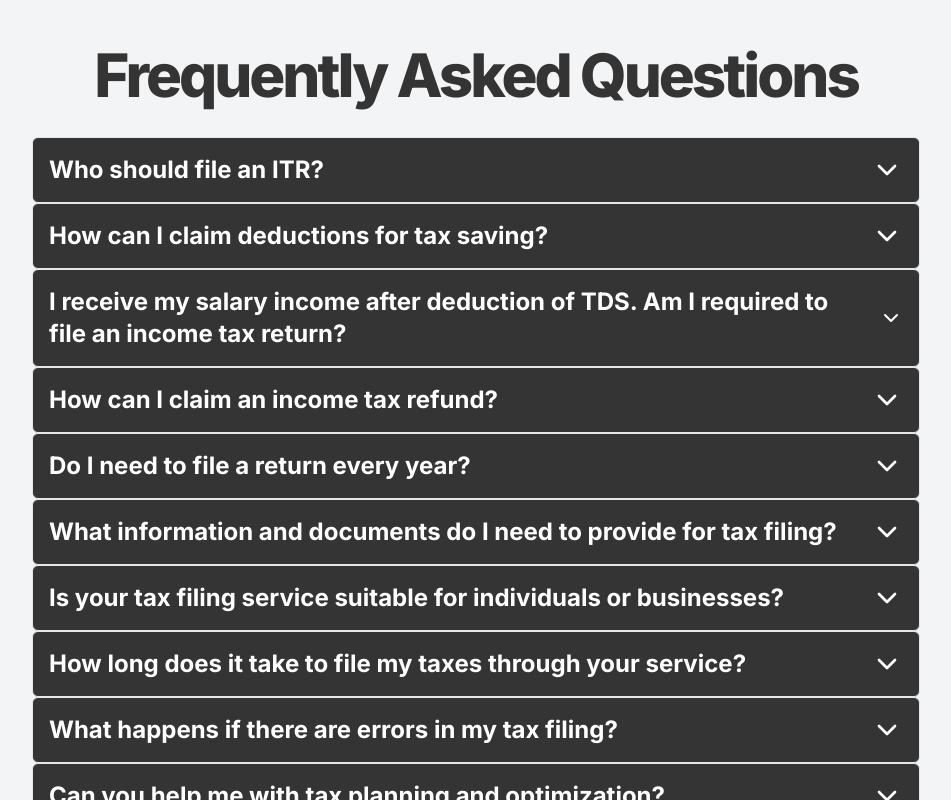
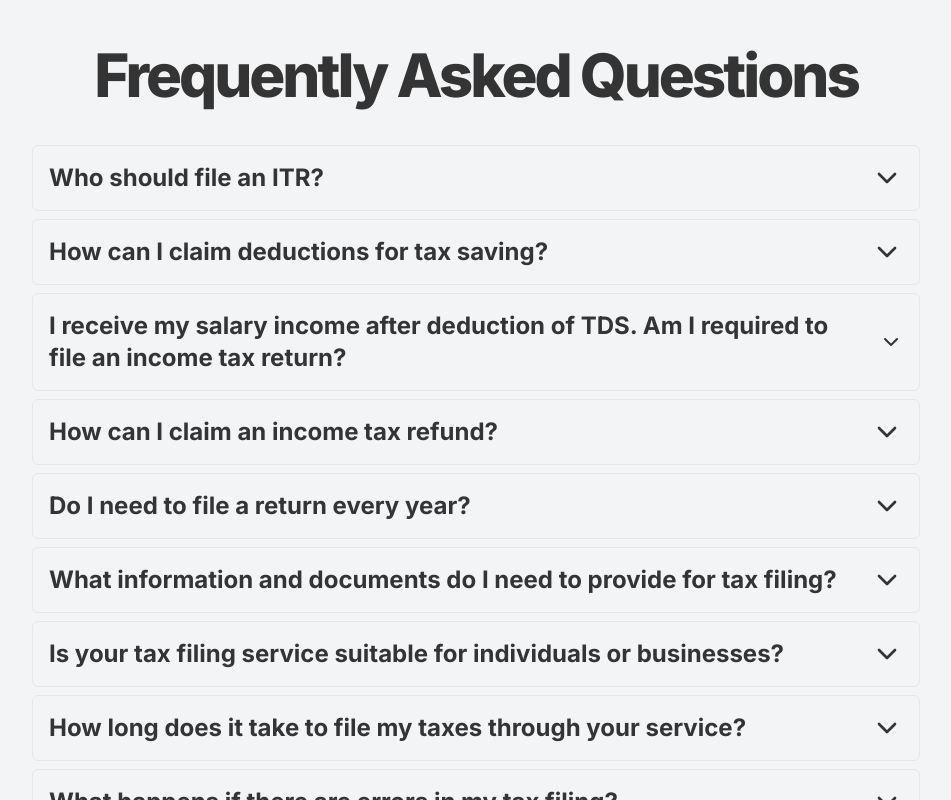
Before and after one commit to itrmitra/itrmitra, a Next.js app: page / in a window 1280 px wide. Shown: the part 3600-4400 px from the top of the page, without its empty margins (164-1115 px from the left). Built offline with nearby package versions, Linux system fonts and the light colour scheme.

Commit message:
update accordion ui

```diff
--- a/src/components/ui/accordian.tsx
+++ b/src/components/ui/accordian.tsx
@@ -12,7 +12,7 @@ const AccordionItem = React.forwardRef<
 >(({ className, ...props }, ref) => (
     <AccordionPrimitive.Item
         ref={ref}
-        className={cn("rounded-md border bg-dark-gray p-4 text-white", className)}
+        className={cn("my-2 rounded-md border p-4 text-primary", className)}
         {...props}
     />
 ))
```
